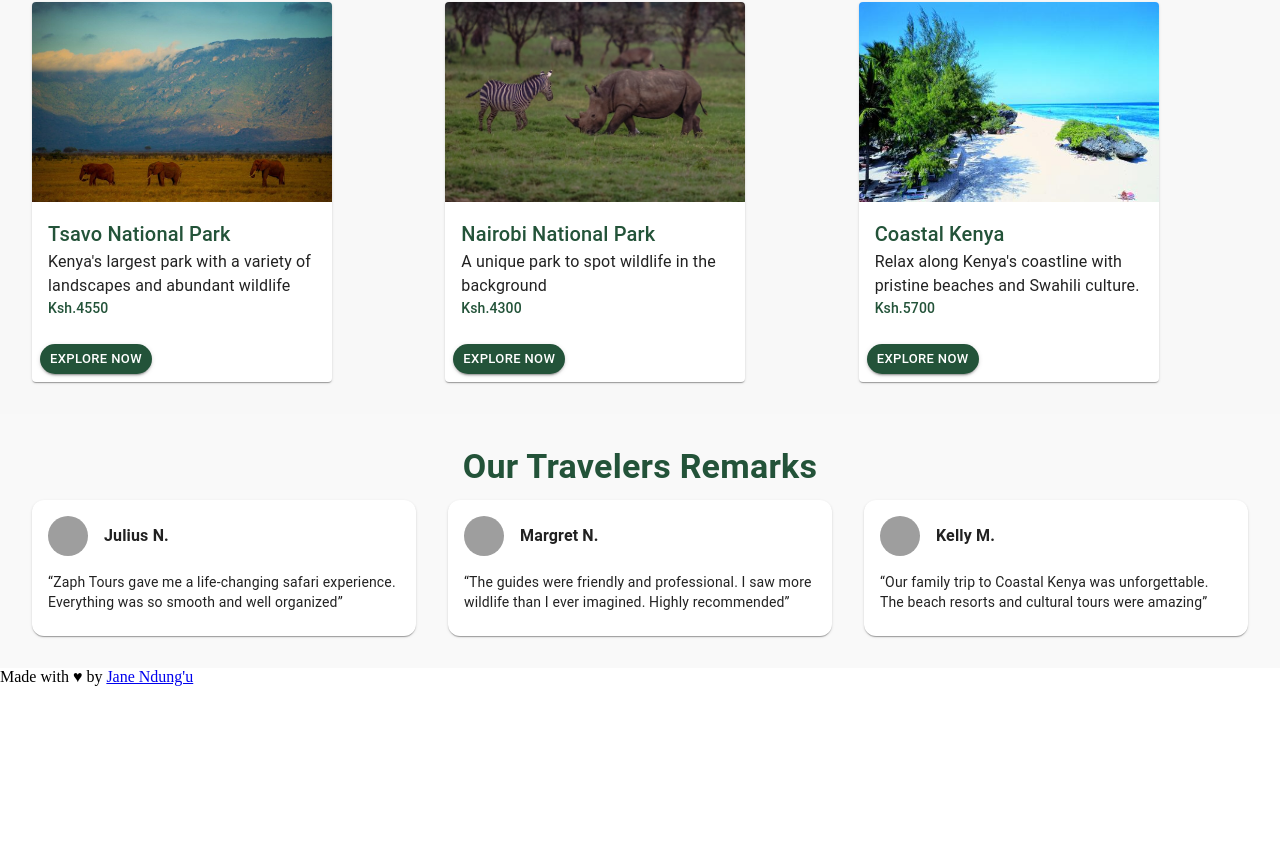
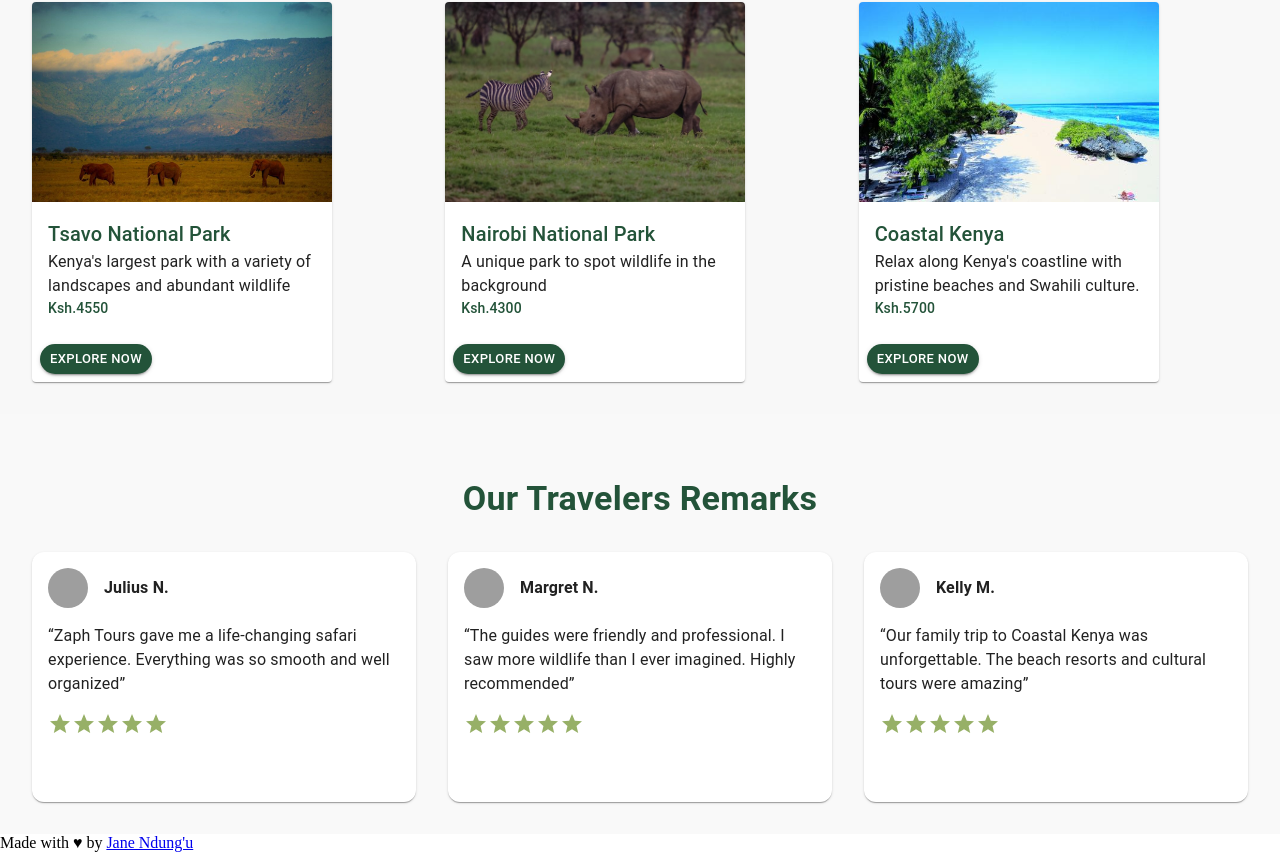
Before and after one commit to JaninWanjiru/Zaph-Tours, a React (Vite) app: page / in a window 1280 px wide. Shown: the part 1752-2604 px from the top of the page. Before the commit the page ends 2438 px from the top, so only its background shows below. Built offline with nearby package versions, Linux system fonts and the light colour scheme; grey boxes are pictures that could not be loaded.

Commit message:
add and style rating component in testimonialsection

```diff
--- a/src/components/TestimonialsSection.tsx
+++ b/src/components/TestimonialsSection.tsx
@@ -1,35 +1,55 @@
-import { Box, Grid, Card, CardContent, Typography, Avatar, Stack } from "@mui/material";
-
+import {
+  Box,
+  Grid,
+  Card,
+  CardContent,
+  Typography,
+  Avatar,
+  Stack,
+  Rating,
+} from "@mui/material";
 
 const testimonials = [
   {
     name: "Julius N.",
-    quote: "Zaph Tours gave me a life-changing safari experience. Everything was so smooth and well organized",
-    avatar: "https://randomuser.me/api/portraits/men/44.jpg"
+    quote:
+      "Zaph Tours gave me a life-changing safari experience. Everything was so smooth and well organized",
+    avatar: "https://randomuser.me/api/portraits/men/44.jpg",
+    rating: 5,
   },
   {
     name: "Margret N.",
-    quote: "The guides were friendly and professional. I saw more wildlife than I ever imagined. Highly recommended",
-    avatar: "https://randomuser.me/api/portraits/women/45.jpg"
+    quote:
+      "The guides were friendly and professional. I saw more wildlife than I ever imagined. Highly recommended",
+    avatar: "https://randomuser.me/api/portraits/women/45.jpg",
+    rating: 5,
   },
   {
     name: "Kelly M.",
-    quote: "Our family trip to Coastal Kenya was unforgettable. The beach resorts and cultural tours were amazing",
-    avatar: "https://randomuser.me/api/portraits/women/46.jpg"
-  }
+    quote:
+      "Our family trip to Coastal Kenya was unforgettable. The beach resorts and cultural tours were amazing",
+    avatar: "https://randomuser.me/api/portraits/women/46.jpg",
+    rating: 5,
+  },
 ];
 
 function TestimonialsSection() {
   return (
     <Box sx={{ padding: { xs: 2, md: 4 }, backgroundColor: "#f9f9f9" }}>
-      <Typography variant="h4" color='primary' textAlign="center" fontWeight="bold" gutterBottom>
+      <Typography
+        variant="h4"
+        color="primary"
+        textAlign="center"
+        fontWeight="bold"
+        padding="2rem"
+      >
         Our Travelers Remarks
       </Typography>
 
       <Grid container spacing={4} justifyContent="center">
         {testimonials.map((testimonial, idx) => (
           <Grid size={{ xs: 12, sm: 6, md: 4 }} key={idx}>
-            <Card sx={{ borderRadius: 3}}>
+            <Card sx={{ borderRadius: 3, height: "250px" }}>
               <CardContent>
                 <Stack direction="row" spacing={2} alignItems="center" mb={2}>
                   <Avatar src={testimonial.avatar} alt={testimonial.name} />
@@ -37,10 +57,13 @@ function TestimonialsSection() {
                     {testimonial.name}
                   </Typography>
                 </Stack>
-                <Typography variant="body2">
-                  “{testimonial.quote}”
-                </Typography>
+                <Typography variant="body1">“{testimonial.quote}”</Typography>
               </CardContent>
+              <Rating
+                value={testimonial.rating}
+                readOnly
+                sx={{ color: "secondary.main", padding: "0 1rem" }}
+              />
             </Card>
           </Grid>
         ))}
@@ -49,4 +72,4 @@ function TestimonialsSection() {
   );
 }
 
-export default TestimonialsSection
+export default TestimonialsSection;
```
Also changed, not shown: src/components/DestinationsSection.tsx (+29 -13 lines).
